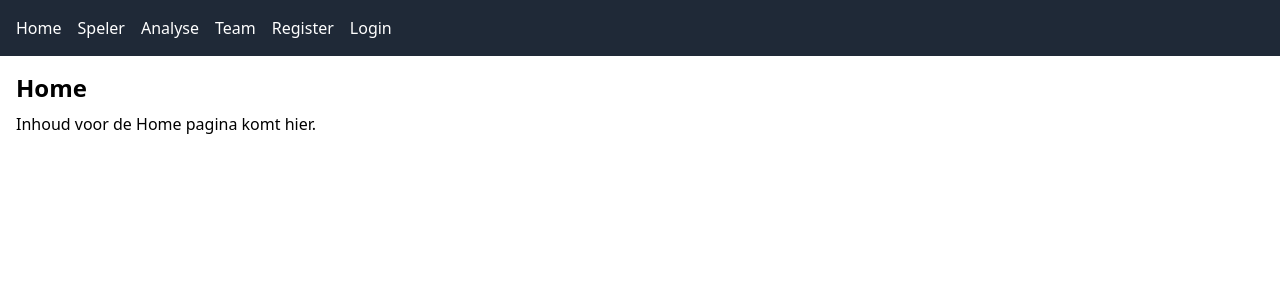
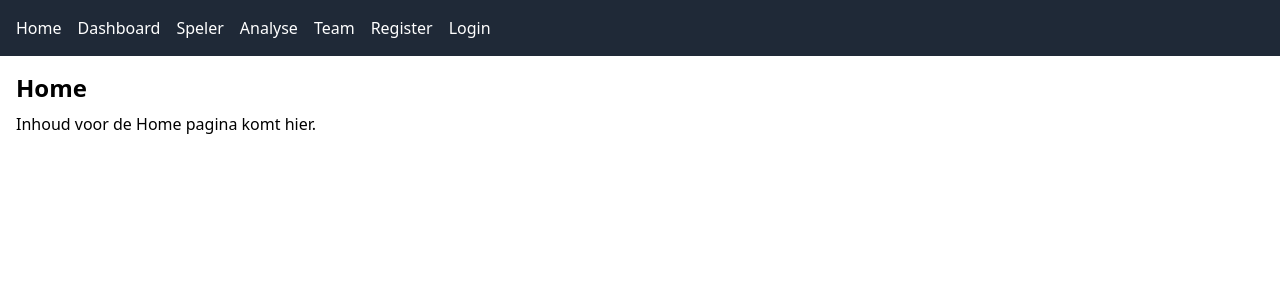
Before and after one commit to Trompert-Analysis/Voetbal-analysetool, a React (Vite) app in the folder frontend/: page / in a window 1280 px wide. Shown: the top 300 px of the page. Built offline with nearby package versions, Linux system fonts and the light colour scheme; the HTML template or start-up script is replaced by a standard one.

Commit message:
Update Navbar.jsx

```diff
--- a/frontend/src/components/Navbar.jsx
+++ b/frontend/src/components/Navbar.jsx
@@ -5,6 +5,7 @@ function Navbar() {
   return (
     <nav className="bg-gray-800 text-white p-4 flex gap-4">
       <Link to="/">Home</Link>
+      <Link to="/Dashboard">Dashboard</Link>
       <Link to="/speler">Speler</Link>
       <Link to="/analyse">Analyse</Link>
       <Link to="/team">Team</Link>
```
